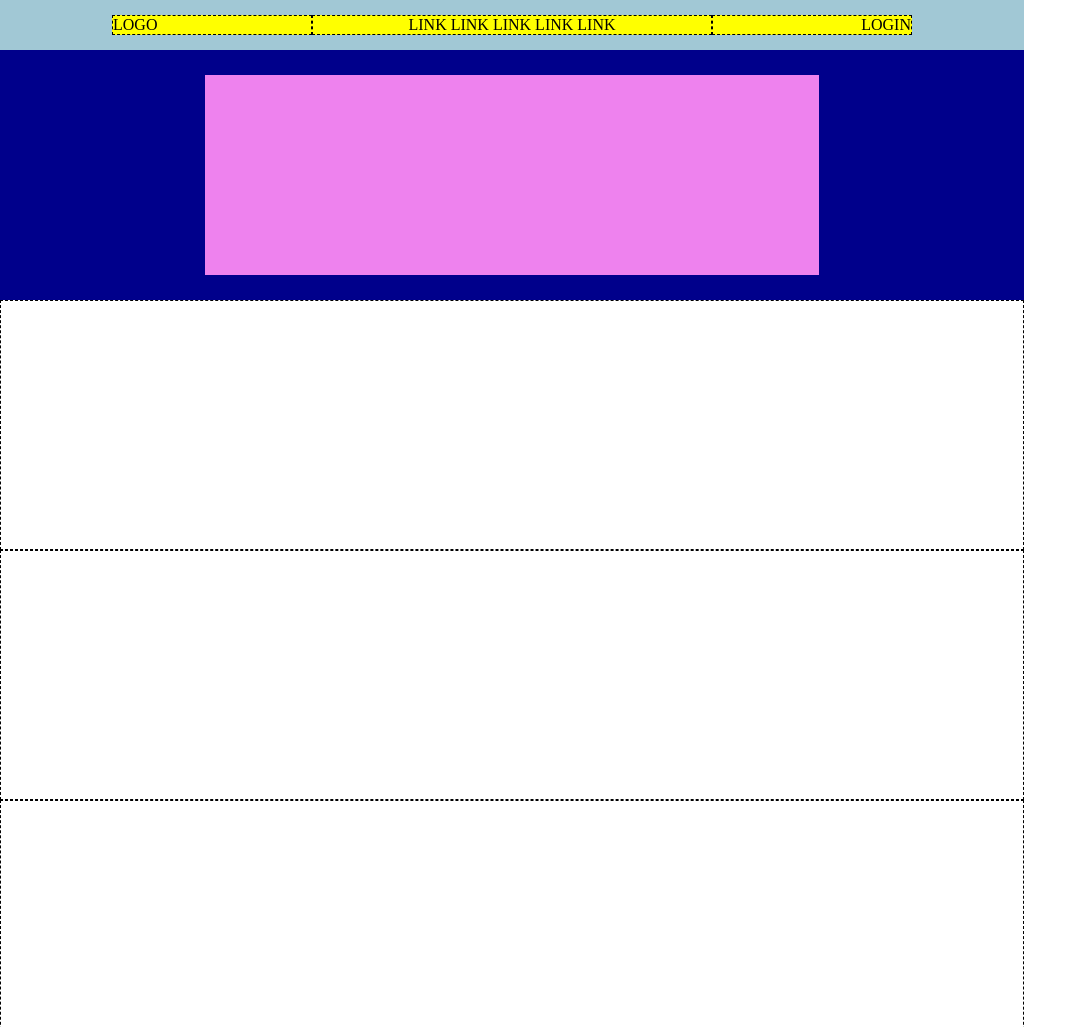
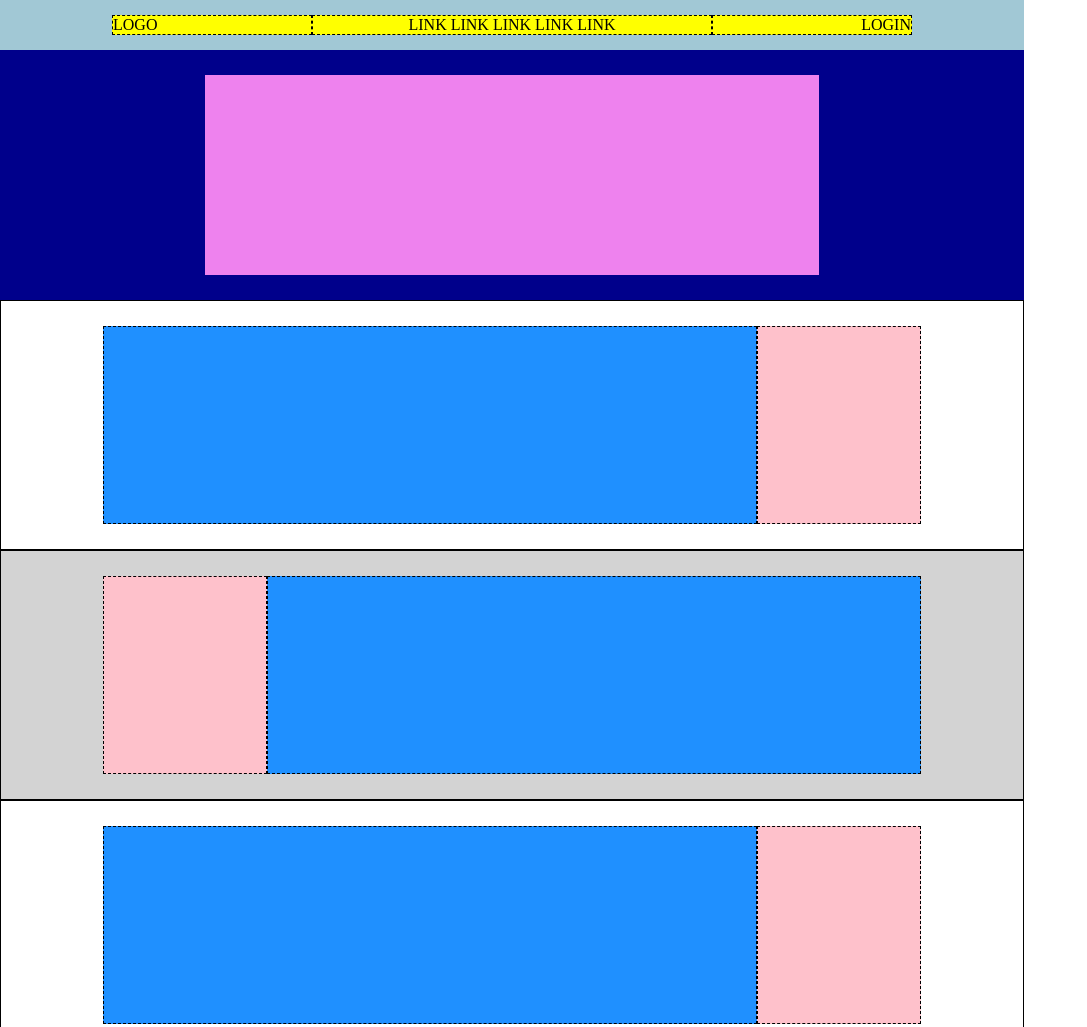
Before and after one commit to DylanBlanco/htmlcss-struttura-discord, a plain HTML site: page index.html in a window 1280 px wide. Shown: the top 1027 px of the page, without its empty margins (0-1087 px from the left). Drawn offline with Linux system fonts and the light colour scheme.

Commit message:
css-section1,2,3(blue and pink)

```diff
--- a/css/style.css
+++ b/css/style.css
@@ -4,7 +4,6 @@
     padding: 0;
     box-sizing: border-box;
 }
-
 
 /*debug-header*/
 .debug .container .login{
@@ -58,6 +57,31 @@
 
 main>*{
     height: 250px;
-    border: 1px dashed black;
+    border: 1px solid black;
 }
 /*MAIN*/
+.box {
+    display: flex;
+    width: 80%;
+    height: 80%;
+}
+.section-main {
+    display: flex;
+    align-items: center;
+    justify-content: center;
+}
+.pink, .blue {
+    border: 1px dashed black;
+    width: 80%;
+}
+.blue {
+    background-color: #1F90FF;
+    width: 80%;
+}
+.pink {
+    background-color: #FEC1CB;
+    width: 20%;
+}
+section:nth-child(even) {
+    background-color: #D3D3D3;
+}
--- a/index.html
+++ b/index.html
@@ -27,26 +27,34 @@
         <main>
             <!--section white-->
             <section class="section-main">
+                <div class="box">
                     <div class="blue"></div>
                     <div class="pink"></div>
+                </div>
             </section>
 
             <!--section grey-->
             <section class="section-main grey">
+                <div class="box">
+                    <div class="pink"></div>
                     <div class="blue"></div>
-                <div class="pink"></div>
+                </div>
             </section>
 
             <!--section white-->
             <section class="section-main">
+                <div class="box">
                     <div class="blue"></div>
                     <div class="pink"></div>
+                </div>
             </section>
 
             <!--section grey-->
             <section class="section-main grey">
+                <div>
                     <div class="green"></div>
                     <div class="green"></div>
+                </div>
             </section>
 
             <!--section dark-->
```
Lines whose indentation alone changed are shown as unchanged.
